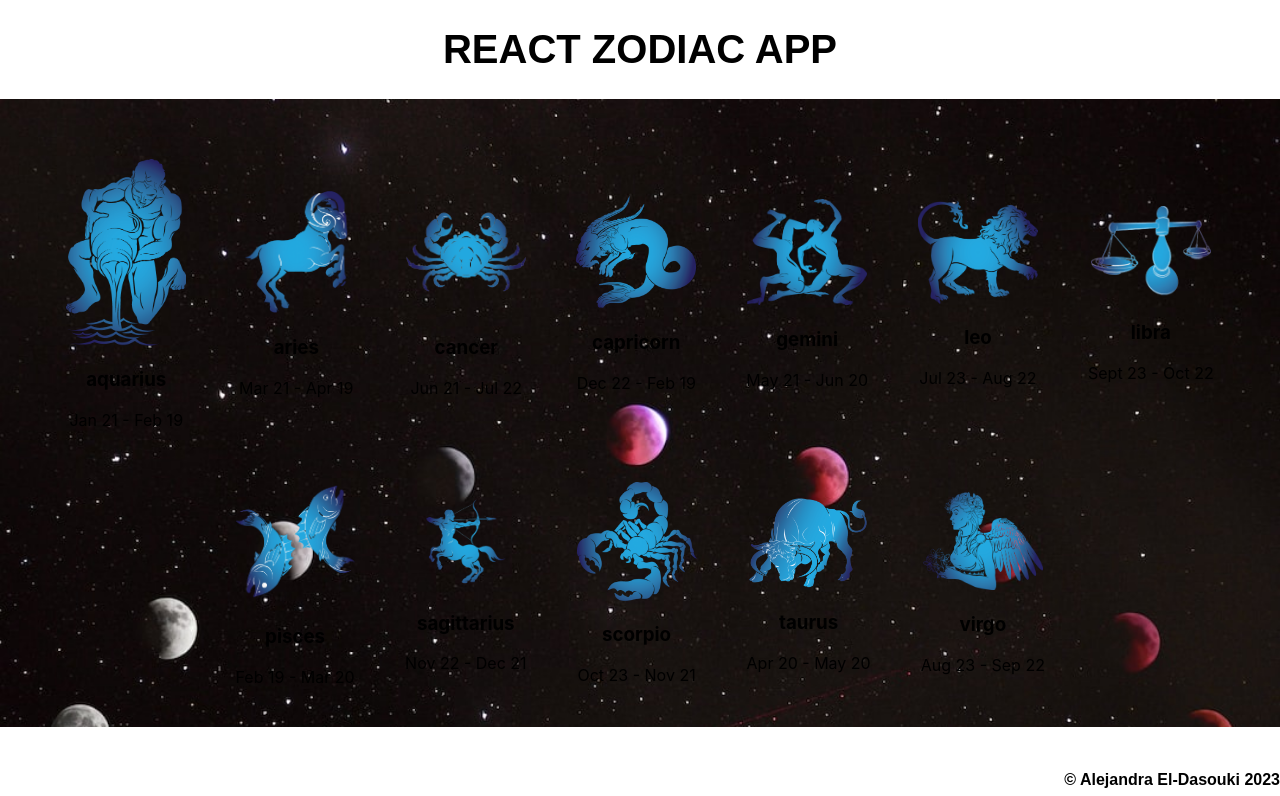
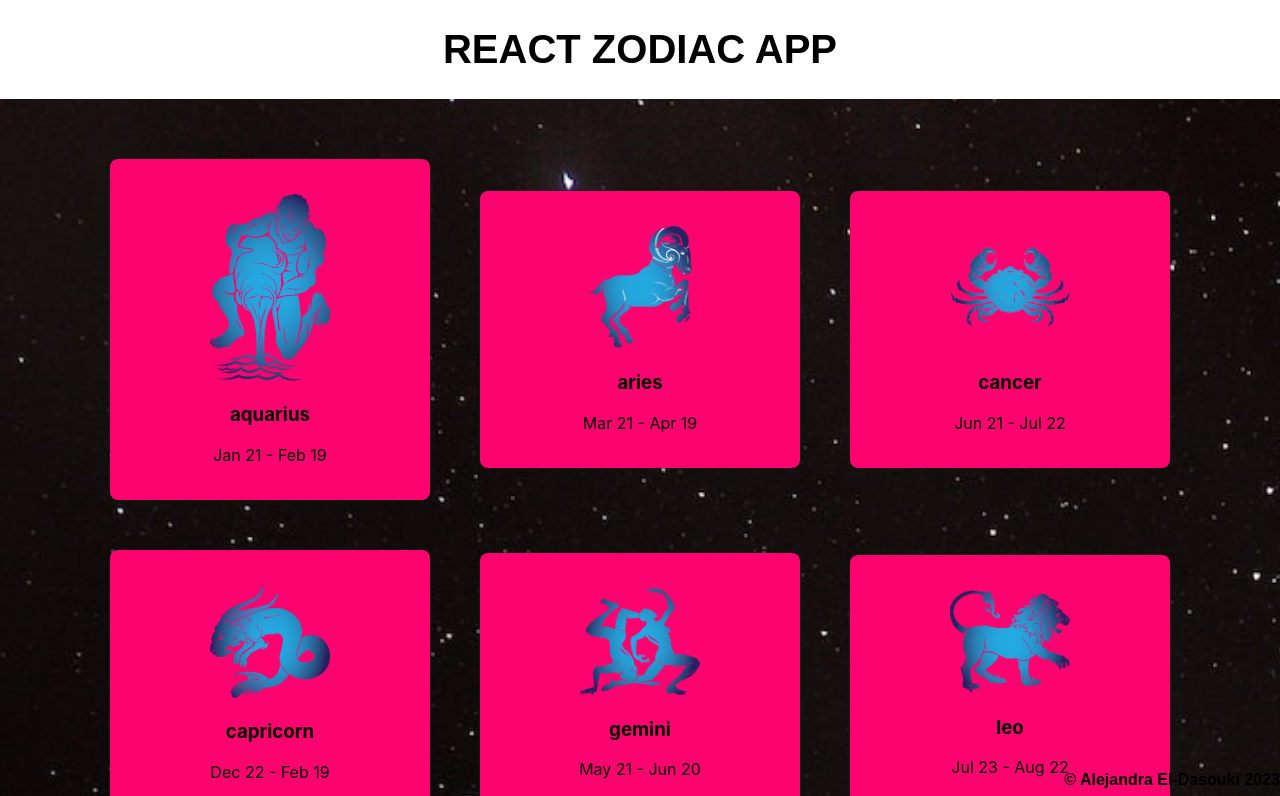
Before and after one commit to Alejae1998/zodiac-react, a React (Create React App) app: page / in a window 1280 px wide. Shown: the top 796 px of the page. Built offline with nearby package versions, Linux system fonts and the light colour scheme; a web font is replaced by a local one.

Commit message:
taking a break

```diff
--- a/src/components/ZodiacSign/ZodiacSign.css
+++ b/src/components/ZodiacSign/ZodiacSign.css
@@ -1,3 +1,11 @@
+.zodiac-sign {
+  width: 250px;
+  display: inline-block;
+  padding: 35px;
+  boder: 3px solid black;
+  border-radius: 8px;
+  background-color: rgb(252, 3, 111);
+}
 .zodiacs-container img {
   width: 120px;
 }
```
